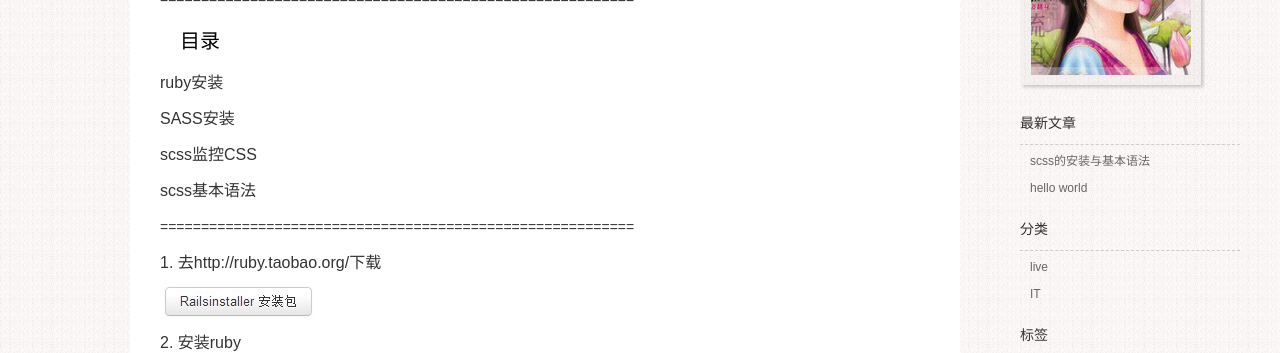
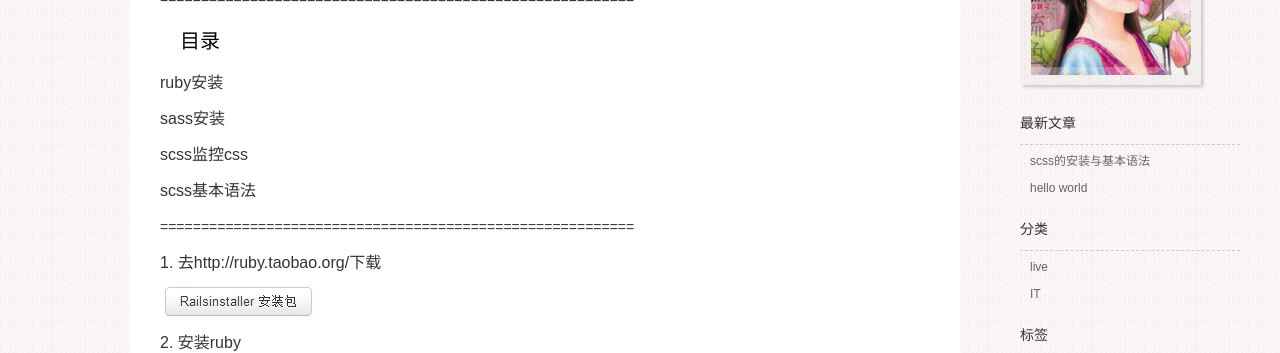
Before and after one commit to adine-zhu/myblog, a Jekyll site: the page built from _posts/2012-12-18-scss.md, in a window 1280 px wide and 900 px high. Shown: the part 317-670 px from the top of the window. Built offline with Jekyll 4.4.1, drawn with Linux system fonts in a browser that asks for light colours; comment, search, counter and statistics services are not loaded.

Commit message:
update article

```diff
--- a/_posts/2012-12-18-scss.md
+++ b/_posts/2012-12-18-scss.md
@@ -11,8 +11,8 @@ tags: scss ruby jekyll
 ==========================================================
 <h1>目录</h1>
 <h2><a href="#ruby">ruby安装</a></h2>
-<h2><a href="#in-sass">SASS安装</a></h2>
-<h2><a href="#operate_scss">scss监控CSS</a></h2>
+<h2><a href="#in-sass">sass安装</a></h2>
+<h2><a href="#operate_scss">scss监控css</a></h2>
 <h2><a href="#syntax_scss">scss基本语法</a></h2>
 
 ==========================================================
```
